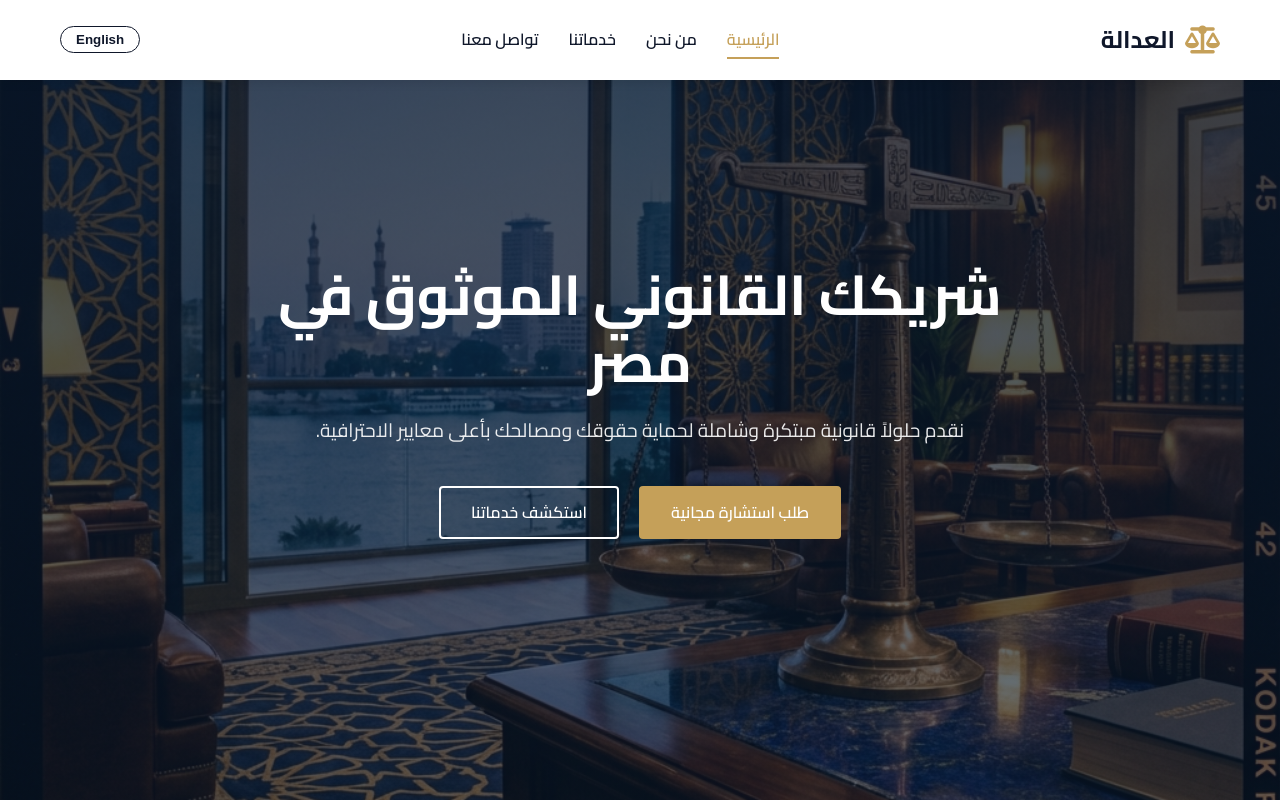
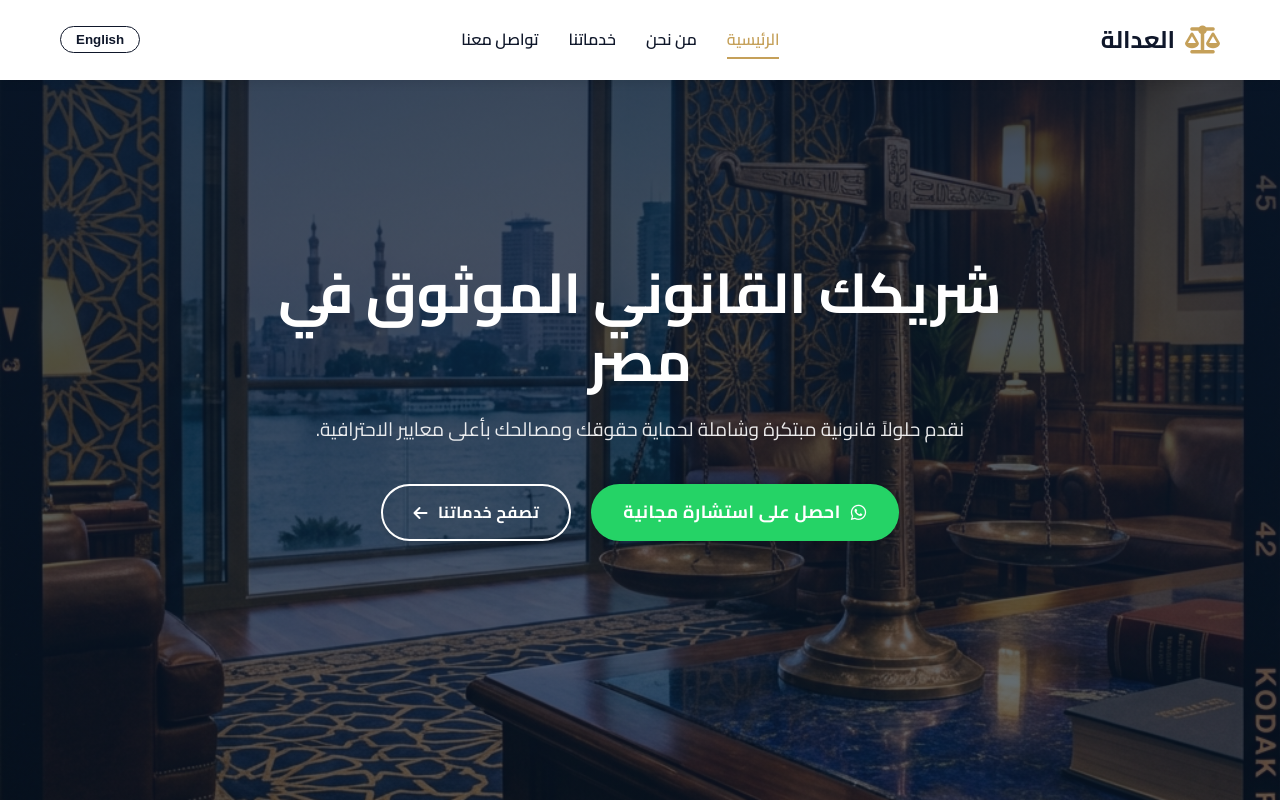
Before and after one commit to m75943382-cloud/law-firm-landing, a plain HTML site: page index.html in a window 1280 px wide. Shown: the top 802 px of the page. Drawn offline with Linux system fonts and the light colour scheme.

Commit message:
Improve button UX and update content

```diff
--- a/css/style.css
+++ b/css/style.css
@@ -1,6 +1,8 @@
 :root {
-    --primary-color: #0f172a; /* Deep Navy */
-    --secondary-color: #c5a059; /* Gold */
+    --primary-color: #0f172a;
+    /* Deep Navy */
+    --secondary-color: #c5a059;
+    /* Gold */
     --secondary-hover: #b08d45;
     --text-color: #334155;
     --light-bg: #f8fafc;
@@ -31,7 +33,8 @@ body {
 
 /* LTR Overrides */
 html[lang="en"] body {
-    font-family: 'Segoe UI', Tahoma, Geneva, Verdana, sans-serif; /* Fallback for body text */
+    font-family: 'Segoe UI', Tahoma, Geneva, Verdana, sans-serif;
+    /* Fallback for body text */
 }
 
 html[lang="en"] h1,
@@ -62,14 +65,22 @@ img {
 }
 
 .btn {
-    display: inline-block;
+    display: inline-flex;
+    align-items: center;
+    justify-content: center;
+    gap: 10px;
     padding: 12px 30px;
-    border-radius: 4px;
-    font-weight: 600;
+    border-radius: 50px;
+    /* Rounded pill shape for modern look */
+    font-weight: 700;
     cursor: pointer;
-    transition: var(--transition);
+    transition: all 0.3s cubic-bezier(0.4, 0, 0.2, 1);
+    /* Smoother transition */
     border: 2px solid transparent;
     font-family: var(--font-ar);
+    box-shadow: 0 4px 6px rgba(0, 0, 0, 0.1);
+    text-transform: uppercase;
+    letter-spacing: 0.5px;
 }
 
 html[lang="en"] .btn {
@@ -83,6 +94,22 @@ html[lang="en"] .btn {
 
 .btn-primary:hover {
     background-color: var(--secondary-hover);
+    transform: translateY(-3px);
+    box-shadow: 0 10px 20px rgba(0, 0, 0, 0.2);
+}
+
+.btn-whatsapp {
+    background-color: #25D366;
+    color: var(--white);
+    border-color: #25D366;
+    font-size: 1.1rem;
+}
+
+.btn-whatsapp:hover {
+    background-color: #128C7E;
+    border-color: #128C7E;
+    transform: translateY(-3px);
+    box-shadow: 0 10px 20px rgba(37, 211, 102, 0.3);
 }
 
 .btn-secondary {
@@ -94,12 +121,14 @@ html[lang="en"] .btn {
 .btn-secondary:hover {
     background-color: var(--white);
     color: var(--primary-color);
+    transform: translateY(-3px);
+    box-shadow: 0 10px 20px rgba(255, 255, 255, 0.2);
 }
 
 /* Header */
 header {
     background-color: var(--white);
-    box-shadow: 0 2px 10px rgba(0,0,0,0.1);
+    box-shadow: 0 2px 10px rgba(0, 0, 0, 0.1);
     position: fixed;
     width: 100%;
     top: 0;
@@ -150,7 +179,8 @@ header {
     content: '';
     position: absolute;
     bottom: -5px;
-    right: 0; /* Changed from left for RTL default */
+    right: 0;
+    /* Changed from left for RTL default */
     width: 0;
     height: 2px;
     background-color: var(--secondary-color);
@@ -201,7 +231,8 @@ html[dir="ltr"] .nav-links a::after {
     align-items: center;
     text-align: center;
     color: var(--white);
-    margin-top: 0; /* Reset margin */
+    margin-top: 0;
+    /* Reset margin */
 }
 
 .hero-overlay {
@@ -307,7 +338,7 @@ html[dir="ltr"] .nav-links a::after {
 
 .stat-item:hover {
     transform: translateY(-5px);
-    box-shadow: 0 10px 30px rgba(0,0,0,0.05);
+    box-shadow: 0 10px 30px rgba(0, 0, 0, 0.05);
     border-color: var(--secondary-color);
 }
 
@@ -341,7 +372,7 @@ html[dir="ltr"] .nav-links a::after {
     border-radius: 8px;
     transition: var(--transition);
     border-bottom: 3px solid transparent;
-    box-shadow: 0 5px 20px rgba(0,0,0,0.05);
+    box-shadow: 0 5px 20px rgba(0, 0, 0, 0.05);
 }
 
 .service-card:hover {
@@ -376,7 +407,7 @@ html[dir="ltr"] .nav-links a::after {
     background-color: var(--white);
     border-radius: 10px;
     overflow: hidden;
-    box-shadow: 0 10px 40px rgba(0,0,0,0.05);
+    box-shadow: 0 10px 40px rgba(0, 0, 0, 0.05);
 }
 
 .contact-info {
@@ -399,7 +430,7 @@ html[dir="ltr"] .nav-links a::after {
 .info-item i {
     width: 40px;
     height: 40px;
-    background-color: rgba(255,255,255,0.1);
+    background-color: rgba(255, 255, 255, 0.1);
     border-radius: 50%;
     display: flex;
     align-items: center;
@@ -488,7 +519,7 @@ footer {
 .social-links a {
     width: 40px;
     height: 40px;
-    background-color: rgba(255,255,255,0.05);
+    background-color: rgba(255, 255, 255, 0.05);
     border-radius: 50%;
     display: flex;
     align-items: center;
@@ -518,7 +549,8 @@ footer {
 
 @media (max-width: 768px) {
     .nav-links {
-        display: none; /* Hidden on mobile, would need JS to toggle */
+        display: none;
+        /* Hidden on mobile, would need JS to toggle */
         position: absolute;
         top: 80px;
         left: 0;
@@ -526,7 +558,7 @@ footer {
         background-color: var(--white);
         flex-direction: column;
         padding: 20px;
-        box-shadow: 0 5px 10px rgba(0,0,0,0.1);
+        box-shadow: 0 5px 10px rgba(0, 0, 0, 0.1);
         gap: 15px;
         text-align: center;
     }
@@ -543,7 +575,8 @@ footer {
         flex-direction: column;
     }
 
-    .contact-info, .contact-form-container {
+    .contact-info,
+    .contact-form-container {
         padding: 30px;
     }
 }
--- a/index.html
+++ b/index.html
@@ -1,5 +1,6 @@
 <!DOCTYPE html>
 <html lang="ar" dir="rtl">
+
 <head>
     <meta charset="UTF-8">
     <meta name="viewport" content="width=device-width, initial-scale=1.0">
@@ -9,13 +10,16 @@
     <!-- Google Fonts -->
     <link rel="preconnect" href="https://fonts.googleapis.com">
     <link rel="preconnect" href="https://fonts.gstatic.com" crossorigin>
-    <link href="https://fonts.googleapis.com/css2?family=Cairo:wght@300;400;600;700&family=Playfair+Display:wght@400;600;700&display=swap" rel="stylesheet">
+    <link
+        href="https://fonts.googleapis.com/css2?family=Cairo:wght@300;400;600;700&family=Playfair+Display:wght@400;600;700&display=swap"
+        rel="stylesheet">
 
     <!-- Font Awesome -->
     <link rel="stylesheet" href="https://cdnjs.cloudflare.com/ajax/libs/font-awesome/6.4.0/css/all.min.css">
 
     <link rel="stylesheet" href="css/style.css">
 </head>
+
 <body>
 
     <!-- Header -->
@@ -47,10 +51,16 @@
         <div class="hero-overlay"></div>
         <div class="container hero-content">
             <h1 data-i18n="hero_title">شريكك القانوني الموثوق في مصر</h1>
-            <p data-i18n="hero_subtitle">نقدم حلولاً قانونية مبتكرة وشاملة لحماية حقوقك ومصالحك بأعلى معايير الاحترافية.</p>
+            <p data-i18n="hero_subtitle">نقدم حلولاً قانونية مبتكرة وشاملة لحماية حقوقك ومصالحك بأعلى معايير الاحترافية.
+            </p>
             <div class="hero-buttons">
-                <a href="#contact" class="btn btn-primary" data-i18n="btn_consultation">طلب استشارة مجانية</a>
-                <a href="#services" class="btn btn-secondary" data-i18n="btn_services">استكشف خدماتنا</a>
+                <a href="https://wa.me/01004711822" class="btn btn-whatsapp" target="_blank" rel="noopener noreferrer">
+                    <i class="fab fa-whatsapp"></i> <span data-i18n="btn_whatsapp_contact">احصل على استشارة
+                        مجانية</span>
+                </a>
+                <a href="#services" class="btn btn-secondary">
+                    <span data-i18n="btn_services">تصفح خدماتنا</span> <i class="fa-solid fa-arrow-left"></i>
+                </a>
             </div>
         </div>
     </section>
@@ -64,7 +74,9 @@
             </div>
             <div class="about-content">
                 <div class="about-text">
-                    <p data-i18n="about_desc">نحن مكتب محاماة مصري رائد يضم نخبة من المحامين والمستشارين القانونيين ذوي الخبرة العالية. نلتزم بتقديم أفضل الخدمات القانونية لعملائنا، سواء كانوا أفراداً أو شركات، مع التركيز على الدقة والسرعة والنزاهة.</p>
+                    <p data-i18n="about_desc">نحن مكتب محاماة مصري رائد يضم نخبة من المحامين والمستشارين القانونيين ذوي
+                        الخبرة العالية. نلتزم بتقديم أفضل الخدمات القانونية لعملائنا، سواء كانوا أفراداً أو شركات، مع
+                        التركيز على الدقة والسرعة والنزاهة.</p>
                     <ul class="features-list">
                         <li><i class="fa-solid fa-check"></i> <span data-i18n="feature_1">خبرة قانونية واسعة</span></li>
                         <li><i class="fa-solid fa-check"></i> <span data-i18n="feature_2">فريق عمل متخصص</span></li>
@@ -95,7 +107,8 @@
             <div class="section-header">
                 <h2 data-i18n="services_title">خدماتنا</h2>
                 <div class="separator"></div>
-                <p class="section-subtitle" data-i18n="services_subtitle">نغطي كافة المجالات القانونية لتلبية احتياجاتكم</p>
+                <p class="section-subtitle" data-i18n="services_subtitle">نغطي كافة المجالات القانونية لتلبية احتياجاتكم
+                </p>
             </div>
             <div class="services-grid">
                 <div class="service-card">
@@ -209,4 +222,5 @@
 
     <script src="js/script.js"></script>
 </body>
+
 </html>
```
